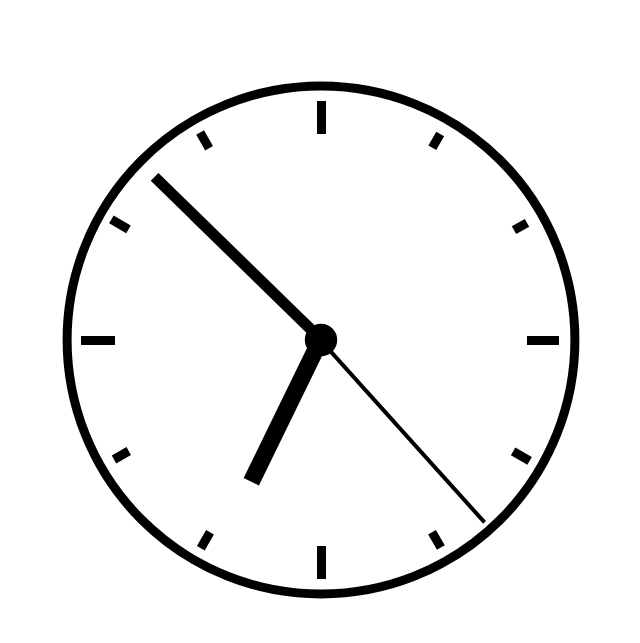
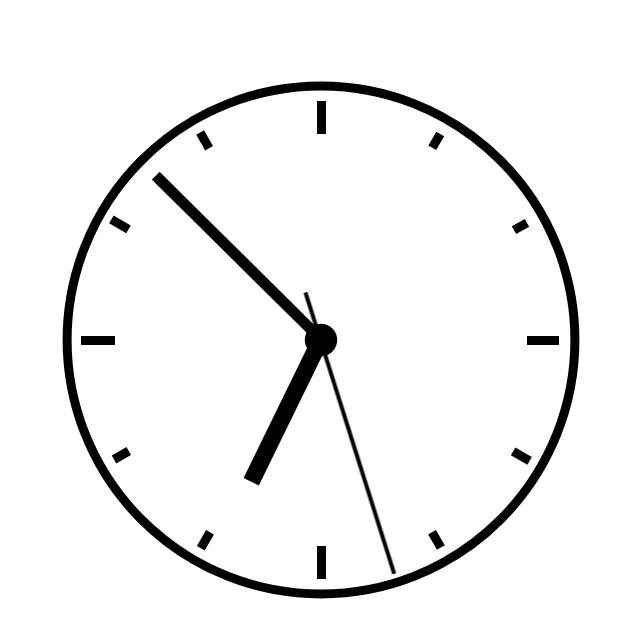
Before and after one commit to MJAHANZAIB6/Analog-Clock, a plain HTML site: page index.html in a window 1280 px wide. Shown: the whole page, without its empty margins (319-959 px from the left). Drawn offline with Linux system fonts and the light colour scheme.

Commit message:
complete the clock movement

```diff
--- a/script.js
+++ b/script.js
@@ -3,17 +3,26 @@ const MINUTEHAND = document.querySelector("#minute");
 const SECONDHAND = document.querySelector("#second");
 
 var date = new Date();
-console.log(date);
+	console.log(date);
 
-let hr = date . getHours();
-let min = date . getMinutes();
-let sec = date . getSeconds();
-console.log("Hours:" + hr + " Minutes:" + min + " Seconds:" + sec);
+	var hr = date . getHours();
+	var min = date . getMinutes();
+	var sec = date . getSeconds();
+	console.log("Hours:" + hr + " Minutes:" + min + " Seconds:" + sec);
 
-let hrPosition = (hr * 360/12) + (min * (360/60)/12);
-let minPosition = (min * 360/60) + (sec * (360/60)/60);
-let secPosition = sec * 360/60;
+	var hrPosition = (hr * 360/12) + (min * (360/60)/12);
+	var minPosition = (min * 360/60) + (sec * (360/60)/60);
+	var secPosition = sec * 360/60;
 
-HOURHAND.style.transform = "rotate(" + hrPosition + "deg)";
-MINUTEHAND.style.transform = "rotate(" + minPosition + "deg)";
-SECONDHAND.style.transform = "rotate(" + secPosition + "deg)";
+function movingTheClock() {
+
+	hrPosition = hrPosition + (30/3600);
+	minPosition = minPosition + (6/60);
+	secPosition = secPosition + 6;
+
+	HOURHAND.style.transform = "rotate(" + hrPosition + "deg)";
+	MINUTEHAND.style.transform = "rotate(" + minPosition + "deg)";
+	SECONDHAND.style.transform = "rotate(" + secPosition + "deg)";
+}
+
+var interval = setInterval(movingTheClock, 1000);
--- a/style.css
+++ b/style.css
@@ -57,4 +57,5 @@
 #minute,
 #second {
     transform-origin: 300px 300px;
+    transition: transform .5s ease-in-out;
 }
```
